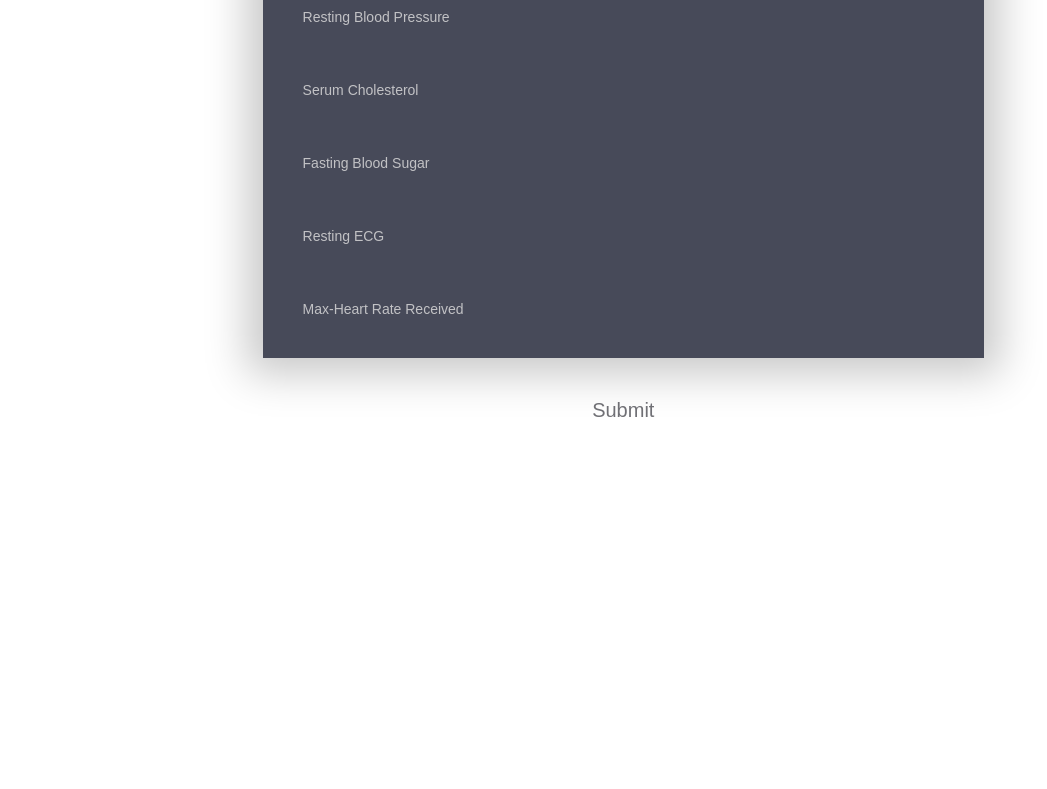
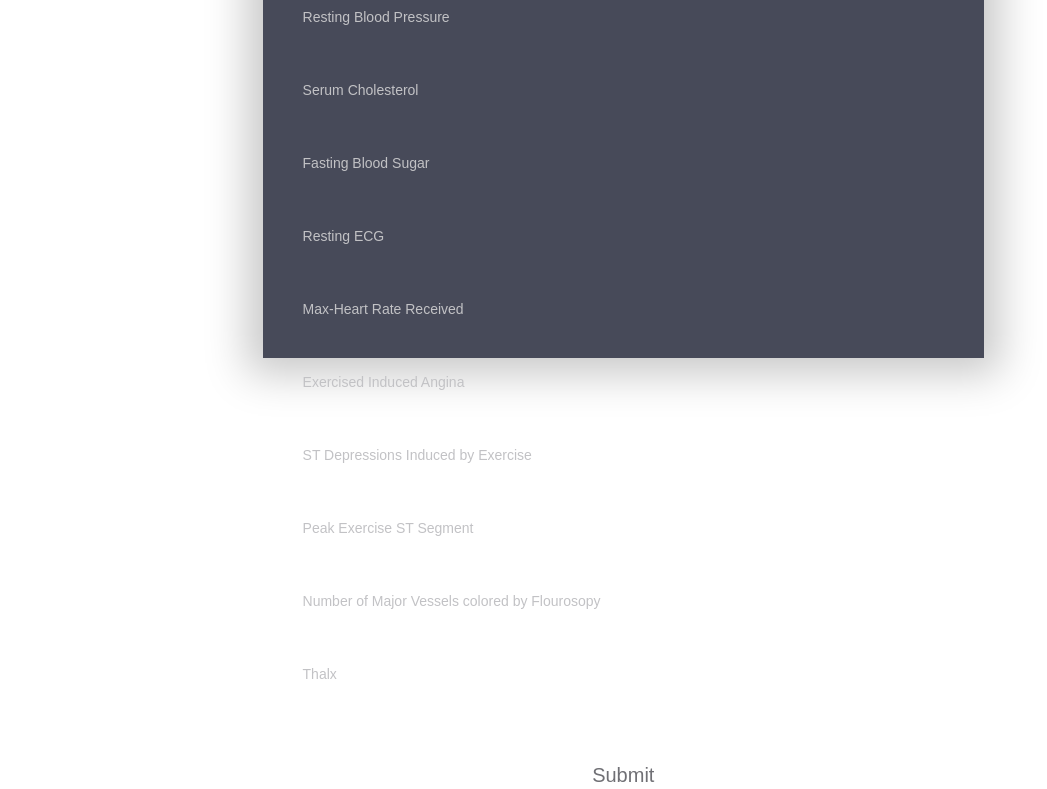
Before and after one commit to HagaiRaja/tubes2-1i-HeartDisease, a plain HTML site: page index.html in a window 1280 px wide. Shown: the part 346-1135 px from the top of the page, without its empty margins (152-1199 px from the left). Before the commit the page ends 800 px from the top, so only its background shows below. Drawn offline with nearby package versions, Linux system fonts and the light colour scheme; a web font is replaced by a local one.

Commit message:
added font

```diff
--- a/css/style.css
+++ b/css/style.css
@@ -62,6 +62,7 @@ body {
 .login {
   font-size: 50px;
   font-weight: 900;
+  font-family: "SF-Pro-Display-Light";
   margin: 50px 40px 40px;
 }
 .eula {
@@ -69,6 +70,7 @@ body {
   font-size: 14px;
   line-height: 1.5;
   margin: 40px;
+  font-family: "SF-Pro-Display-Light";
 }
 .right {
   background: #474A59;
--- a/index.html
+++ b/index.html
@@ -55,6 +55,16 @@
         <input type="text" id="recg">
         <label for="mhra">Max-Heart Rate Received</label>
         <input type="text" id="mhra">
+        <label for="eia">Exercised Induced Angina</label>
+        <input type="text" id="eia">
+        <label for="stdie">ST Depressions Induced by Exercise</label>
+        <input type="text" id="stdie">
+        <label for="pests">Peak Exercise ST Segment</label>
+        <input type="text" id="pests">
+        <label for="nomv">Number of Major Vessels colored by Flourosopy</label>
+        <input type="text" id="nomv">
+        <label for="thal">Thalx</label>
+        <input type="text" id="thal">
         <input type="submit" id="submit" value="Submit">
       </div>
     </div>
```
Also changed, not shown: 1 other file.
